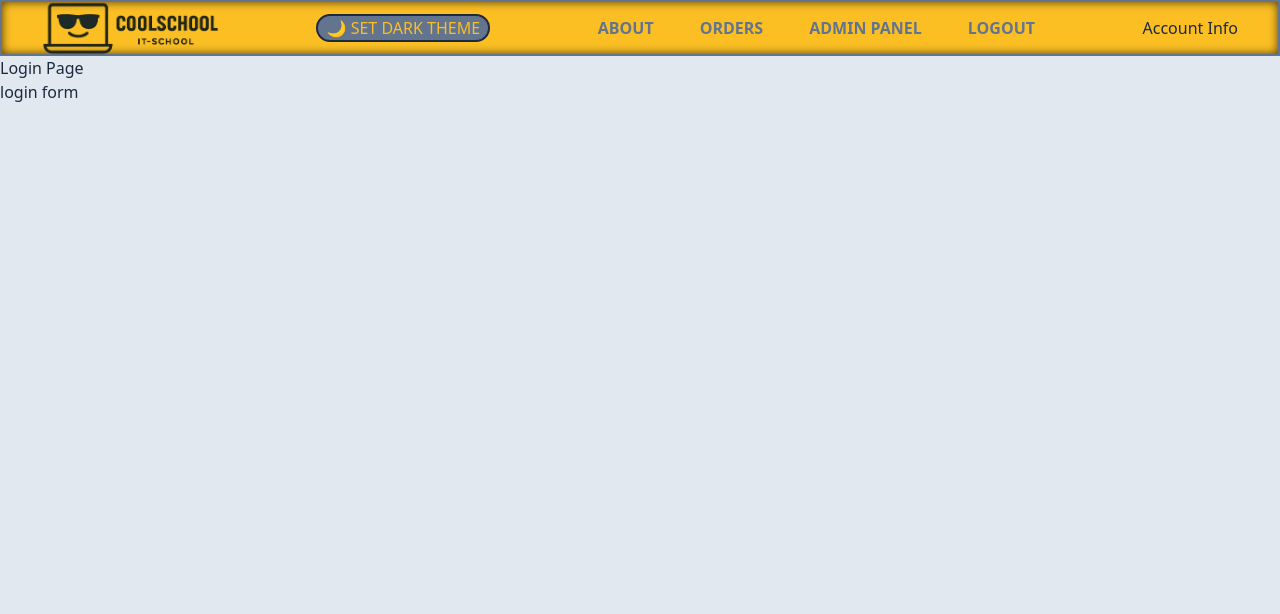
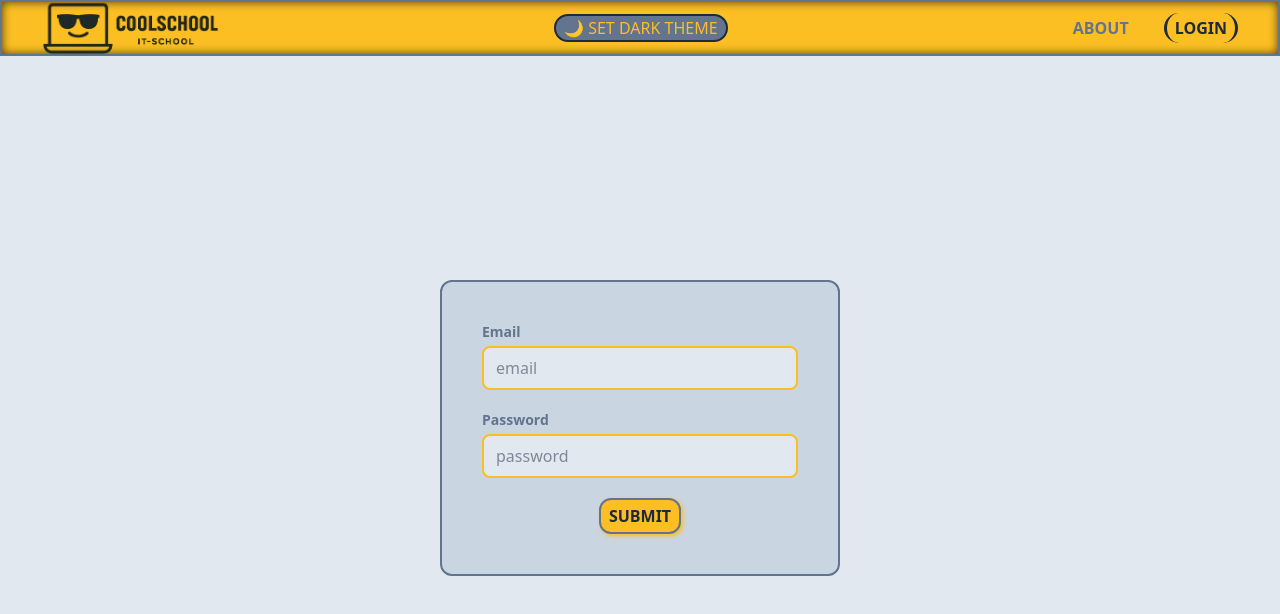
Before and after one commit to vladyslav-harkusha/CRM_it-school_fullstack_project, a React (Vite) app in the folder frontend/: page /login in a window 1280 px wide. Shown: the top 614 px of the page. Built offline with nearby package versions, Linux system fonts and the light colour scheme.

Commit message:
add auth context, logination_v1

```diff
--- /dev/null
+++ b/frontend/src/components/UI/input-main/InputMain.tsx
@@ -0,0 +1,38 @@
+import cn from "classnames";
+import { forwardRef, InputHTMLAttributes } from "react";
+
+type InputProps = InputHTMLAttributes<HTMLInputElement> & {
+    label?: string;
+    error?: string;
+};
+
+export const InputMain = forwardRef<HTMLInputElement, InputProps>(
+    ({ label, error, className, ...rest }, ref) => {
+        return (
+            <div className="flex flex-col gap-1 w-full">
+                {label && (
+                    <label className="text-sm font-semibold text-[var(--c-table-head)]">
+                        {label}
+                    </label>
+                )}
+
+                <input
+                    ref={ref}
+                    {...rest}
+                    className={cn(
+                        "px-3 py-2 rounded-lg border-2 outline-none transition-colors duration-300",
+                        "bg-[var(--c-table-row1)] text-[var(--c-text)] border-[var(--c-orange)] caret-amber-400",
+                        "focus:border-[var(--c-orange-light)] focus:ring-2 focus:ring-[var(--c-orange-light)]",
+                        "disabled:opacity-60 disabled:cursor-not-allowed",
+                        error && "border-red-500 focus:ring-red-400",
+                        className,
+                    )}
+                />
+
+                {error && <p className="text-xs text-rose-500 font-medium">{error}</p>}
+            </div>
+        );
+    },
+);
+
+InputMain.displayName = "InputMain";
--- a/frontend/src/components/header/Header.tsx
+++ b/frontend/src/components/header/Header.tsx
@@ -1,10 +1,11 @@
+import { useAuth } from "../../hooks/useAuth.tsx";
 import { AccountInfo } from "../account-info/AccountInfo.tsx";
 import { NavMenu } from "../nav-menu/NavMenu.tsx";
 import { ThemeSwitcher } from "../theme-switcher/ThemeSwitcher.tsx";
 import { MainLogo } from "../UI/main-logo/MainLogo.tsx";
 
 export const Header = () => {
-    const isAuth = true;
+    const { isAuth } = useAuth();
 
     return (
         <header
--- a/frontend/src/components/nav-menu/NavMenu.tsx
+++ b/frontend/src/components/nav-menu/NavMenu.tsx
@@ -1,9 +1,10 @@
 import { NavLink } from "react-router-dom";
 
+import { useAuth } from "../../hooks/useAuth.tsx";
 import { navLinks } from "./nav-links.constant.ts";
 
 export const NavMenu = () => {
-    const isAuth = true;
+    const { isAuth } = useAuth();
 
     const links = isAuth ? navLinks.private : navLinks.public;
 
--- /dev/null
+++ b/frontend/src/context/auth/AuthContext.tsx
@@ -0,0 +1,13 @@
+import { createContext } from "react";
+
+import { IUser, IUserSignInDTO } from "../../../../shared/interfaces/user.interface.ts";
+
+interface AuthContextType {
+    user: IUser | null;
+    isAuth: boolean;
+    login: (userData: IUserSignInDTO) => Promise<void>;
+    logout: () => Promise<void>;
+    refreshUser: () => Promise<void>;
+}
+
+export const AuthContext = createContext<AuthContextType | null>(null);
--- /dev/null
+++ b/frontend/src/context/auth/AuthProvider.tsx
@@ -0,0 +1,41 @@
+import { ReactNode, useEffect, useState } from "react";
+
+import { IUser, IUserSignInDTO } from "../../../../shared/interfaces/user.interface.ts";
+import { authService } from "../../services/auth-service.ts";
+import { AuthContext } from "./AuthContext.tsx";
+
+export const AuthProvider = ({ children }: { children: ReactNode }) => {
+    const [user, setUser] = useState<IUser | null>(null);
+    const isAuth = !!user;
+
+    const login = async (userData: IUserSignInDTO) => {
+        const loggedUser = await authService.login(userData);
+        setUser(loggedUser);
+    };
+
+    const logout = async () => {
+        await authService.logout();
+        setUser(null);
+    };
+
+    const refreshUser = async () => {
+        try {
+            const me = await authService.me();
+            setUser(me);
+        } catch {
+            setUser(null);
+        }
+    };
+
+    useEffect(() => {
+        if (authService.getAccessToken()) {
+            refreshUser();
+        }
+    }, []);
+
+    return (
+        <AuthContext.Provider value={{ user, isAuth, login, logout, refreshUser }}>
+            {children}
+        </AuthContext.Provider>
+    );
+};
--- /dev/null
+++ b/frontend/src/hooks/useAuth.tsx
@@ -0,0 +1,11 @@
+import { useContext } from "react";
+
+import { AuthContext } from "../context/auth/AuthContext.tsx";
+
+export const useAuth = () => {
+    const context = useContext(AuthContext);
+
+    if (!context) throw new Error("useAuth must be used within AuthProvider");
+
+    return context;
+};
--- a/frontend/src/main.tsx
+++ b/frontend/src/main.tsx
@@ -5,6 +5,7 @@ import { ReactQueryDevtools } from "@tanstack/react-query-devtools";
 import { createRoot } from "react-dom/client";
 import { RouterProvider } from "react-router-dom";
 
+import { AuthProvider } from "./context/auth/AuthProvider.tsx";
 import { router } from "./router/router.tsx";
 
 const queryClient = new QueryClient({
@@ -19,7 +20,9 @@ const queryClient = new QueryClient({
 
 createRoot(document.getElementById("root")!).render(
     <QueryClientProvider client={queryClient}>
-        <RouterProvider router={router} />
-        <ReactQueryDevtools initialIsOpen={false} />
+        <AuthProvider>
+            <RouterProvider router={router} />
+            <ReactQueryDevtools initialIsOpen={false} />
+        </AuthProvider>
     </QueryClientProvider>,
 );
--- a/frontend/src/pages/login-page/LoginPage.tsx
+++ b/frontend/src/pages/login-page/LoginPage.tsx
@@ -1,10 +1,18 @@
+import { useNavigate } from "react-router-dom";
+
+import { useAuth } from "../../hooks/useAuth.tsx";
+import { ROUTES } from "../../router/routes.ts";
 import { LoginForm } from "./login-form/LoginForm.tsx";
 
 export const LoginPage = () => {
+    const { isAuth } = useAuth();
+    const navigate = useNavigate();
+
+    if (isAuth) navigate(ROUTES.ORDERS);
+
     return (
-        <>
-            <h2>Login Page</h2>
+        <div className="flex flex-col items-center justify-center h-[93vh]">
             <LoginForm />
-        </>
+        </div>
     );
 };
--- a/frontend/src/pages/login-page/login-form/LoginForm.tsx
+++ b/frontend/src/pages/login-page/login-form/LoginForm.tsx
@@ -1,3 +1,27 @@
+import { useForm } from "react-hook-form";
+
+import { IUserSignInDTO } from "../../../../../shared/interfaces/user.interface.ts";
+import { ButtonMain } from "../../../components/UI/button-main/ButtonMain.tsx";
+import { InputMain } from "../../../components/UI/input-main/InputMain.tsx";
+import { useAuth } from "../../../hooks/useAuth.tsx";
+
 export const LoginForm = () => {
-    return <>login form</>;
+    const { register, handleSubmit } = useForm<IUserSignInDTO>();
+    const { login } = useAuth();
+
+    return (
+        <form
+            onSubmit={handleSubmit(login)}
+            className="flex flex-col items-center gap-5 w-[400px] p-10 rounded-xl border-2 border-[var(--c-table-head)] bg-[var(--c-table-row2)]"
+        >
+            <InputMain type="email" label={"Email"} placeholder={"email"} {...register("email")} />
+            <InputMain
+                type="password"
+                label={"Password"}
+                placeholder={"password"}
+                {...register("password")}
+            />
+            <ButtonMain text={"Submit"} />
+        </form>
+    );
 };
--- a/frontend/src/pages/logout-page/LogoutPage.tsx
+++ b/frontend/src/pages/logout-page/LogoutPage.tsx
@@ -1,3 +1,26 @@
+import { useNavigate } from "react-router-dom";
+
+import { ButtonMain } from "../../components/UI/button-main/ButtonMain.tsx";
+import { useAuth } from "../../hooks/useAuth.tsx";
+import { ROUTES } from "../../router/routes.ts";
+
 export const LogoutPage = () => {
-    return <>Logout Page</>;
+    const { logout } = useAuth();
+    const navigate = useNavigate();
+
+    const onLogoutClick = async () => {
+        try {
+            await logout();
+            navigate(ROUTES.LOGIN);
+        } catch (e) {
+            throw new Error("Could not logout");
+        }
+    };
+
+    return (
+        <div>
+            <h2>You can logout from app:</h2>
+            <ButtonMain text={"Logout"} onClick={onLogoutClick} />
+        </div>
+    );
 };
--- a/frontend/src/services/auth-service.ts
+++ b/frontend/src/services/auth-service.ts
@@ -7,7 +7,7 @@ import { apiService } from "./api-service.ts";
 export const authService = {
     async login(user: IUserSignInDTO): Promise<IUser> {
         const { data } = await apiService.post(URLS.auth.login, user);
-        this.setTokens(data.tokens);
+        this.setTokens(data);
 
         return await this.me();
     },
@@ -15,6 +15,12 @@ export const authService = {
     async me(): Promise<IUser> {
         const { data } = await apiService.get(URLS.auth.me);
         return data;
+    },
+
+    async logout(): Promise<void> {
+        await apiService.delete(URLS.auth.logout);
+        localStorage.removeItem(TOKENS.ACCESS);
+        localStorage.removeItem(TOKENS.REFRESH);
     },
 
     setTokens({ accessToken, refreshToken }: ITokenPair): void {
```
Also changed, not shown: 2 other files (tests, documents, lock files or other folders).
